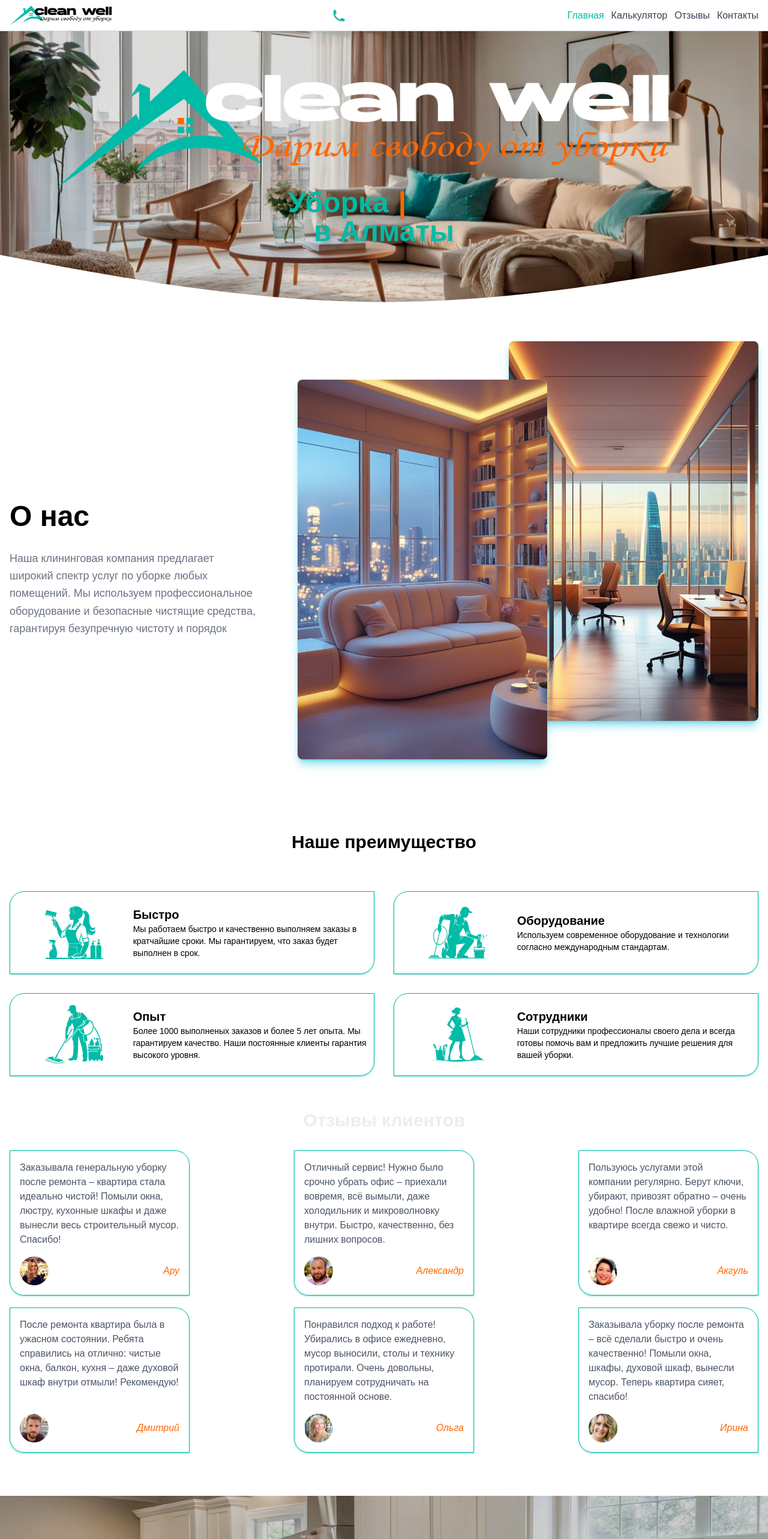
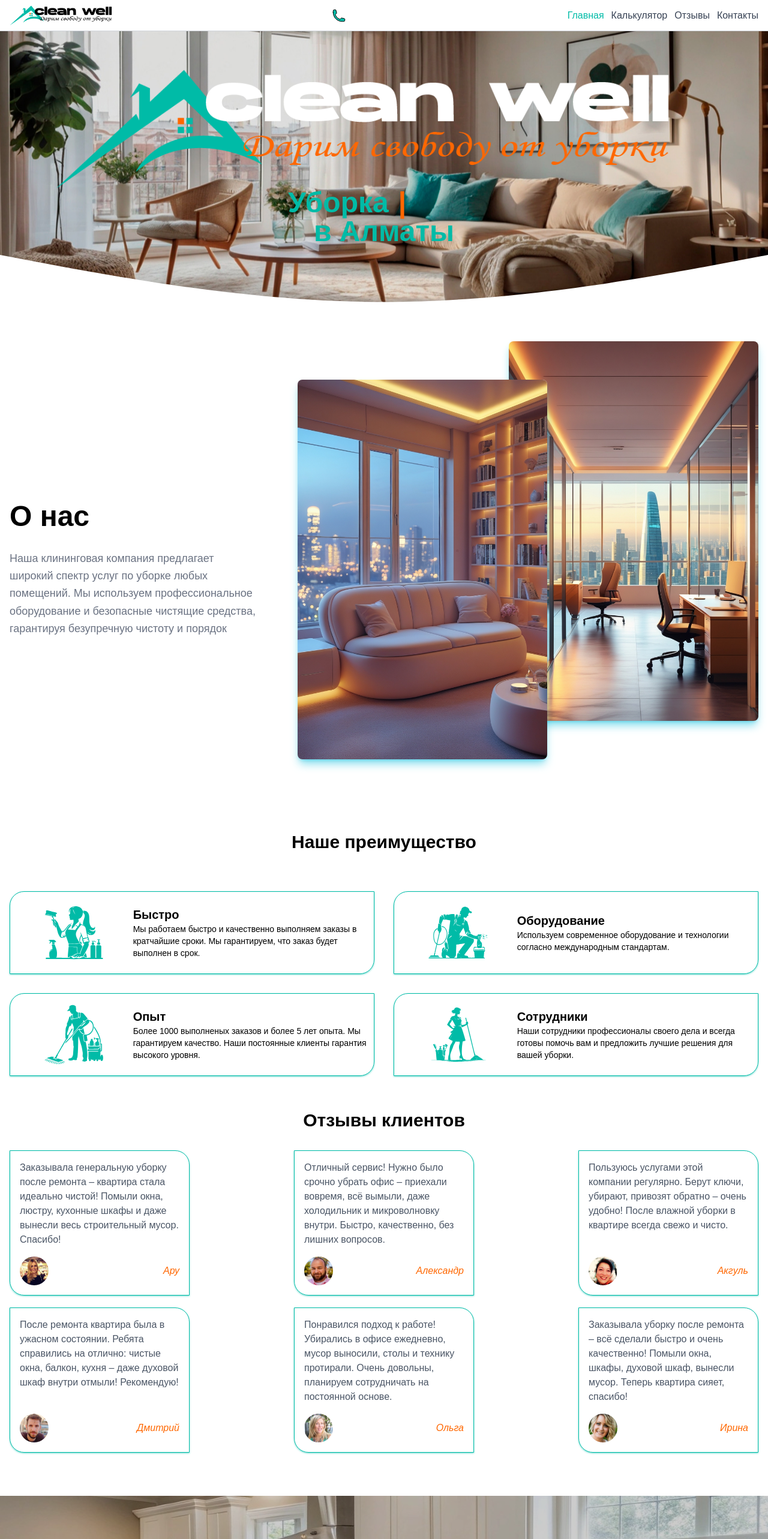
Before and after one commit to Shiko76/next-clean-well, a Next.js app: page / in a window 1280 px wide. Shown: the top 2566 px of the page at 60% size. Built offline with nearby package versions, Linux system fonts and the light colour scheme.

Commit message:
added style font text

```diff
--- a/src/components/sections/faq/Faq.tsx
+++ b/src/components/sections/faq/Faq.tsx
@@ -13,7 +13,7 @@ const Faq: FC = () => {
 
   return (
     <section
-      className='mx-auto max-w-2xl px-4 sm:pb-6 lg:max-w-7xl md:mt-8'
+      className='mx-auto max-w-2xl px-4 sm:pb-6 lg:max-w-7xl md:mt-8 text-black'
       id='faq'>
       <h2 className='mb-4 text-2xl w-full font-bold  sm:text-3xl md:mb-8  text-center'>Остались вопросы? У нас есть ответы.</h2>
       <p className='mt-8 text-gray-600'>
--- a/src/components/sections/header/Header.tsx
+++ b/src/components/sections/header/Header.tsx
@@ -4,7 +4,7 @@ import Link from 'next/link'
 
 const Header = () => {
   return (
-    <header className='border-b border-b-gray-300 w-full bg-white dark:bg-black dark:text-white'>
+    <header className='border-b border-b-gray-300 w-full bg-white text-black'>
       <div className='flex items-center justify-between mx-auto px-4 py-2 lg:max-w-7xl'>
         <Link href='/'>
           <Image
--- a/src/components/sections/map/ContactsMap.tsx
+++ b/src/components/sections/map/ContactsMap.tsx
@@ -4,7 +4,7 @@ import { FC } from 'react'
 const ContactsMap: FC = () => {
   return (
     <div
-      className='order-1 md:order-2 px-16 pt-8 lg:7xl w-full'
+      className='order-1 md:order-2 px-16 pt-8 lg:7xl w-full text-black'
       id='contacts'>
       <h2 className='text-2xl font-bold py-2 md:py-4'> Адрес компании</h2>
       <p className='text-gray-600'>Мы рады ответить на все ваши вопросы.</p>
--- a/src/components/sections/reviews/Review.tsx
+++ b/src/components/sections/reviews/Review.tsx
@@ -7,7 +7,7 @@ interface IReview {}
 const Review: FC<IReview> = ({}) => {
   return (
     <section
-      className='mx-auto max-w-2xl px-4 sm:pb-6 lg:max-w-7xl'
+      className='mx-auto max-w-2xl px-4 sm:pb-6 lg:max-w-7xl text-black'
       id='reviews'>
       <h2 className='mb-4 text-2xl w-full font-bold  sm:text-3xl md:mb-8  text-center'>Отзывы клиентов</h2>
       <div className='flex flex-wrap justify-between items-stretch mb-4 w-full gap-5'>
```
